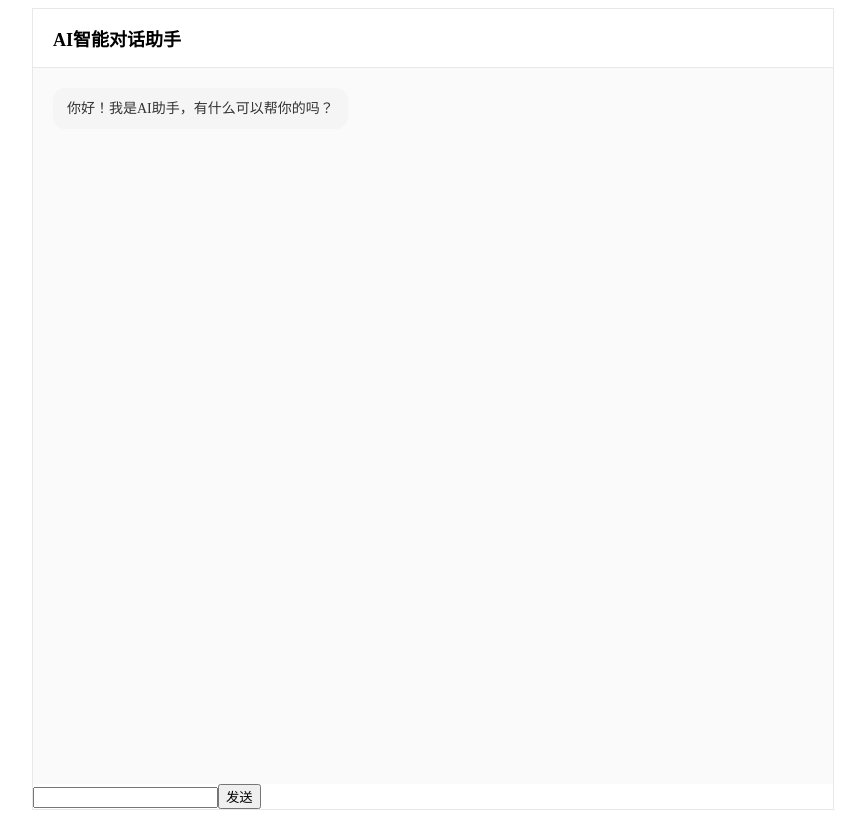
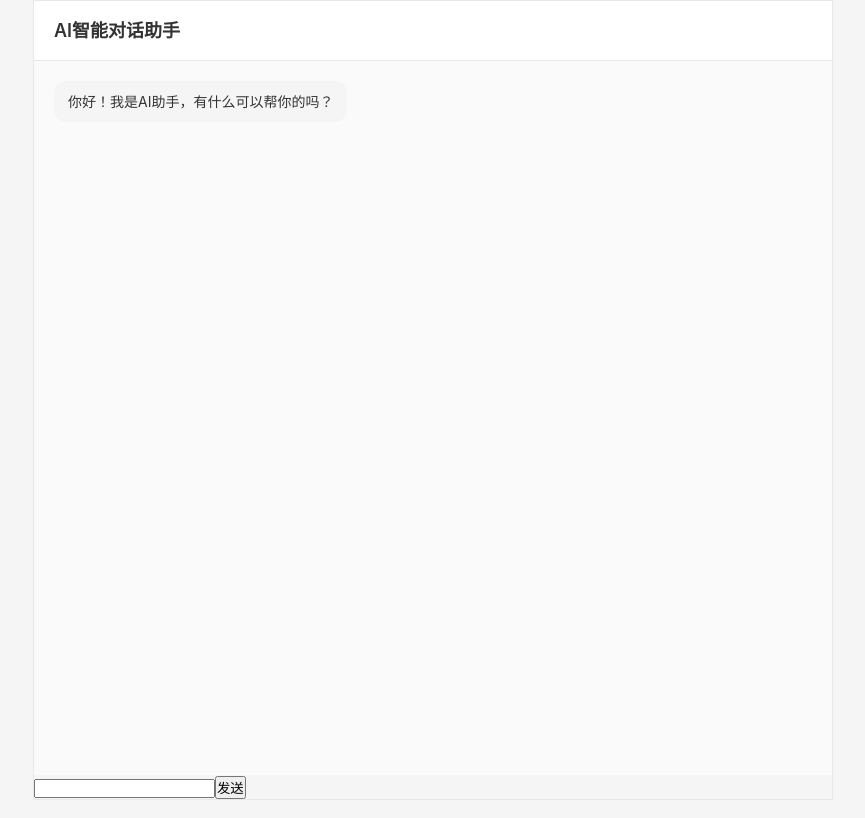
Before and after one commit to frracha/----, a React (Vite) app in the folder ai-chat-demo/: page / in a window 1280 px wide. Shown: the whole page, without its empty margins (207-1072 px from the left). Built offline with nearby package versions, Linux system fonts and the light colour scheme.

Commit message:
全局样式设置以及AI回复细节修改

```diff
--- a/ai-chat-demo/src/App.tsx
+++ b/ai-chat-demo/src/App.tsx
@@ -34,7 +34,7 @@ const App: React.FC = () => {
       const aiMsg: ChatMessage = {
         id: Date.now(),
         role: 'assistant',
-        content
+        content: `这是AI的回复：${content}`
       }
       // 6.追加到消息列表
       setMessages(prev => [...prev, aiMsg])
--- a/ai-chat-demo/src/index.css
+++ b/ai-chat-demo/src/index.css
@@ -0,0 +1,16 @@
+/* 全局样式 */
+* {
+    margin: 0;
+    padding: 0;
+    box-sizing: border-box;
+}
+
+body {
+    /* `-apple-system` 是 macOS/iOS 的系统字体，`Segoe UI` 是 Windows 系统字体，优先使用系统原生字体，显示更清晰、加载更快  */
+    font-family:-apple-system, BlinkMacSystemFont, 'Segoe UI', 'Gill Sans', 'Gill Sans MT', Calibri, 'Trebuchet MS', sans-serif;
+    line-height: 1.5;
+    background-color: #f5f5f5;
+    color: #333;
+    /* 保证页面至少占满一屏，避免内容少时背景色只显示半截 */
+    min-height: 100vh;
+}
```
